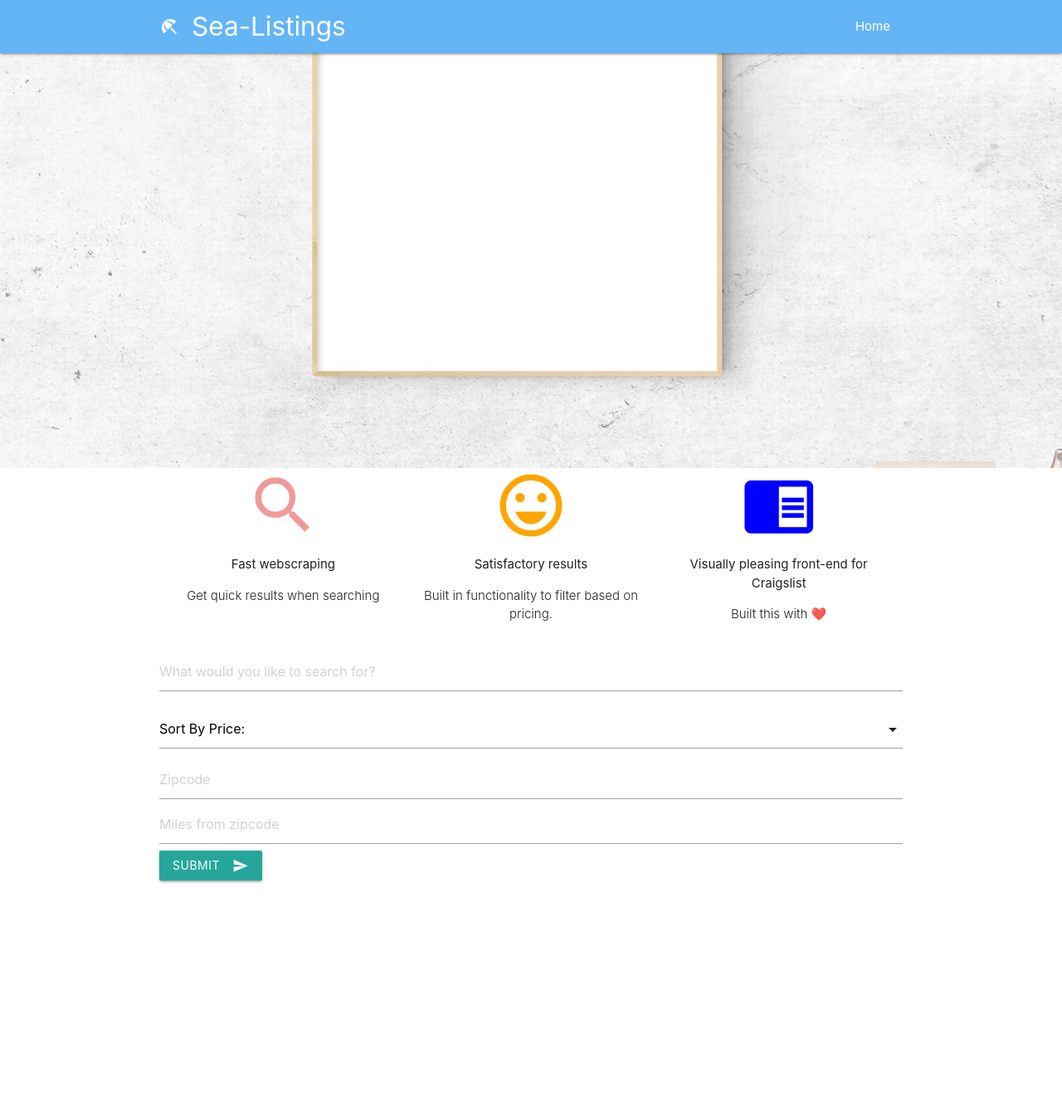
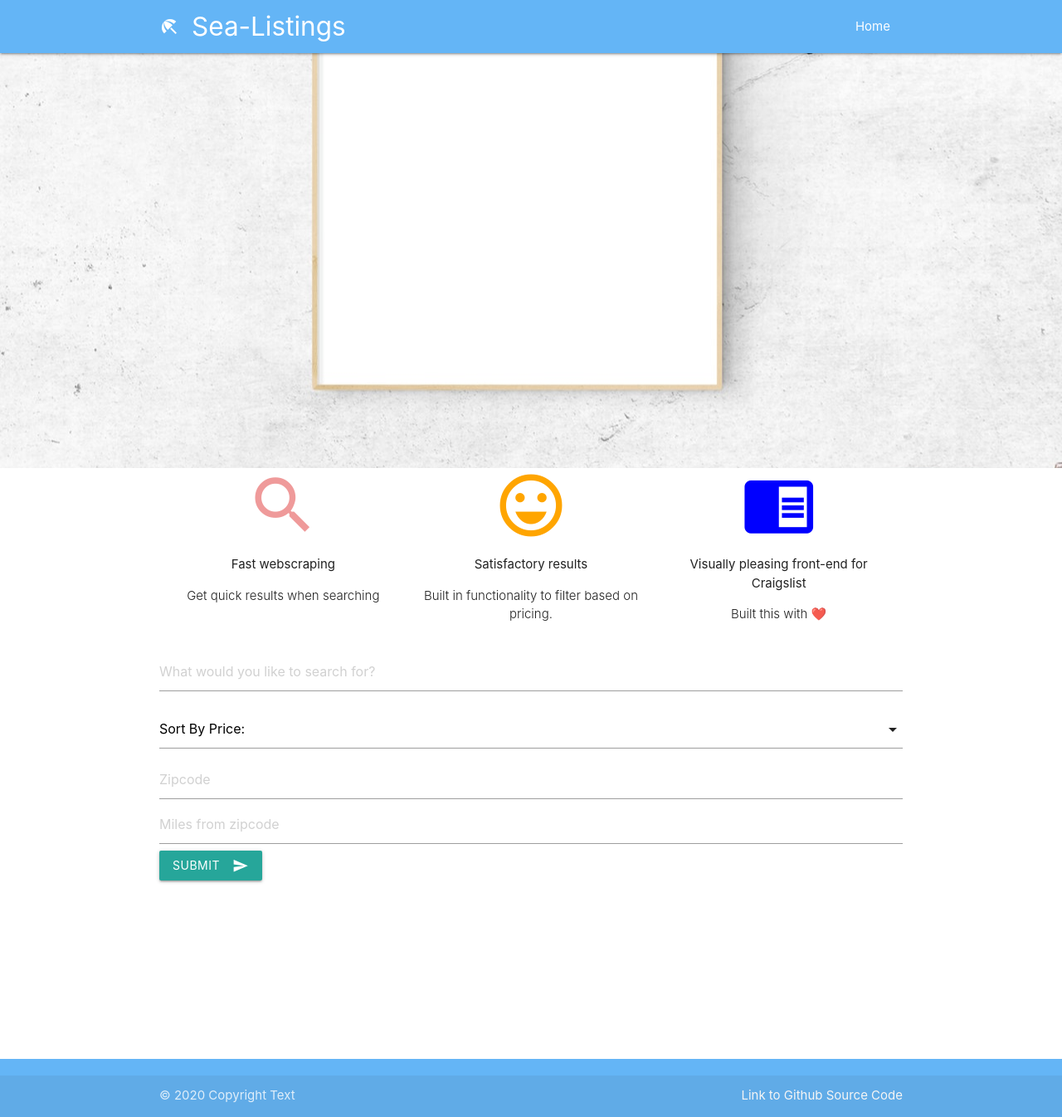
Before and after one commit to njch5/Sea-Listings, a Django app: page / in a window 1280 px wide. Shown: the whole page at 83% size. Before the commit the page ends 1064 px from the top, so only its background shows below. Run offline with Django 3.2, Linux system fonts and the light colour scheme; some libraries are stand-ins or nearby versions.

Commit message:
Added footer with github source code link

```diff
--- a/templates/base.html
+++ b/templates/base.html
@@ -80,7 +80,15 @@
     {% block content %}
 
     {% endblock content %}
-  </div>
+    </div>
+    <footer class="page-footer blue lighten-2">
+      <div class="footer-copyright">
+        <div class="container">
+        © 2020 Copyright Text
+        <a class="grey-text text-lighten-4 right" href="https://github.com/njch5/Sea-Listings">Link to Github Source Code</a>
+        </div>
+      </div>
+    </footer>
     <!-- Added script for jQuery -->
     <script type="text/javascript" src="https://code.jquery.com/jquery-3.2.1.min.js"></script>
     <script src="https://cdnjs.cloudflare.com/ajax/libs/materialize/1.0.0/js/materialize.min.js"></script>
```
